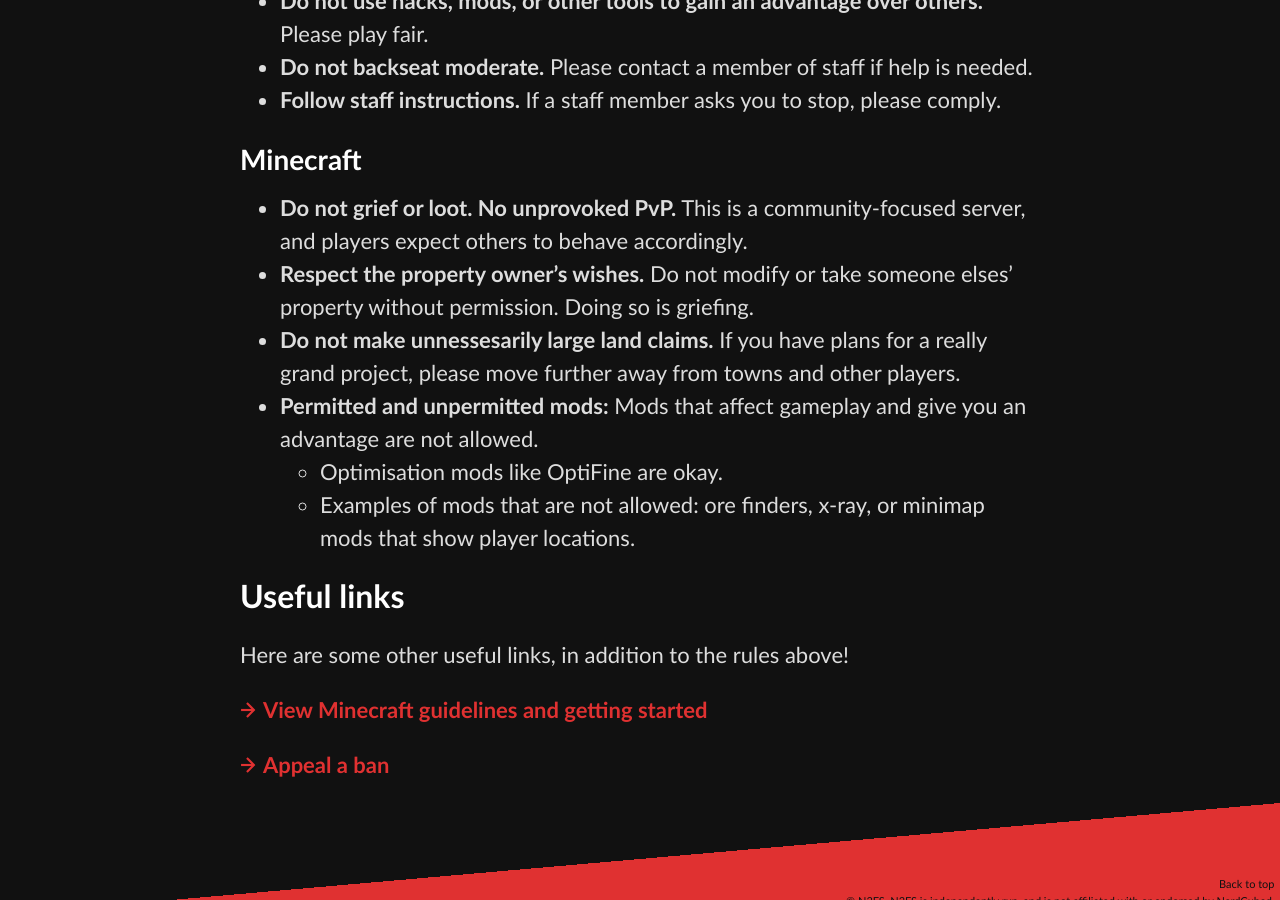
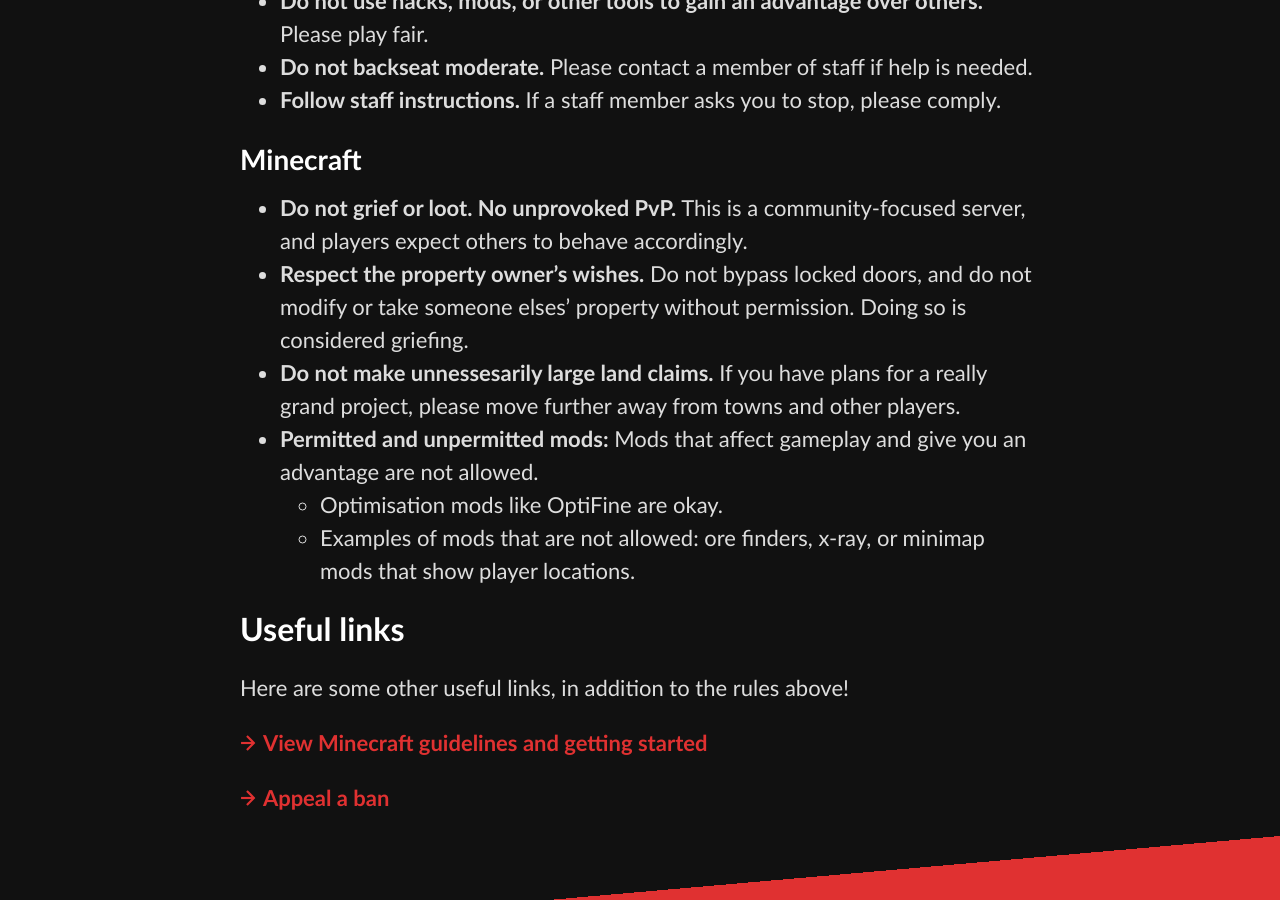
Before and after one commit to N3FS/N3FS-website, a Jekyll site: the page built from rules.md, in a window 1280 px wide and 900 px high, scrolled down 854 px. Built offline with Jekyll 4.4.1, drawn with Linux system fonts in a browser that asks for light colours.

Commit message:
Rules: Explicitly disallow bypassing locked doors

```diff
--- a/rules.md
+++ b/rules.md
@@ -24,7 +24,7 @@ These rules apply everywhere:
 ### Minecraft
 
 * **Do not grief or loot. No unprovoked PvP.** This is a community-focused server, and players expect others to behave accordingly.
-* **Respect the property owner's wishes.** Do not modify or take someone elses' property without permission. Doing so is griefing.
+* **Respect the property owner's wishes.** Do not bypass locked doors, and do not modify or take someone elses' property without permission. Doing so is considered griefing.
 * **Do not make unnessesarily large land claims.** If you have plans for a really grand project, please move further away from towns and other players.
 * **Permitted and unpermitted mods:** Mods that affect gameplay and give you an advantage are not allowed.
     * Optimisation mods like OptiFine are okay.
```
